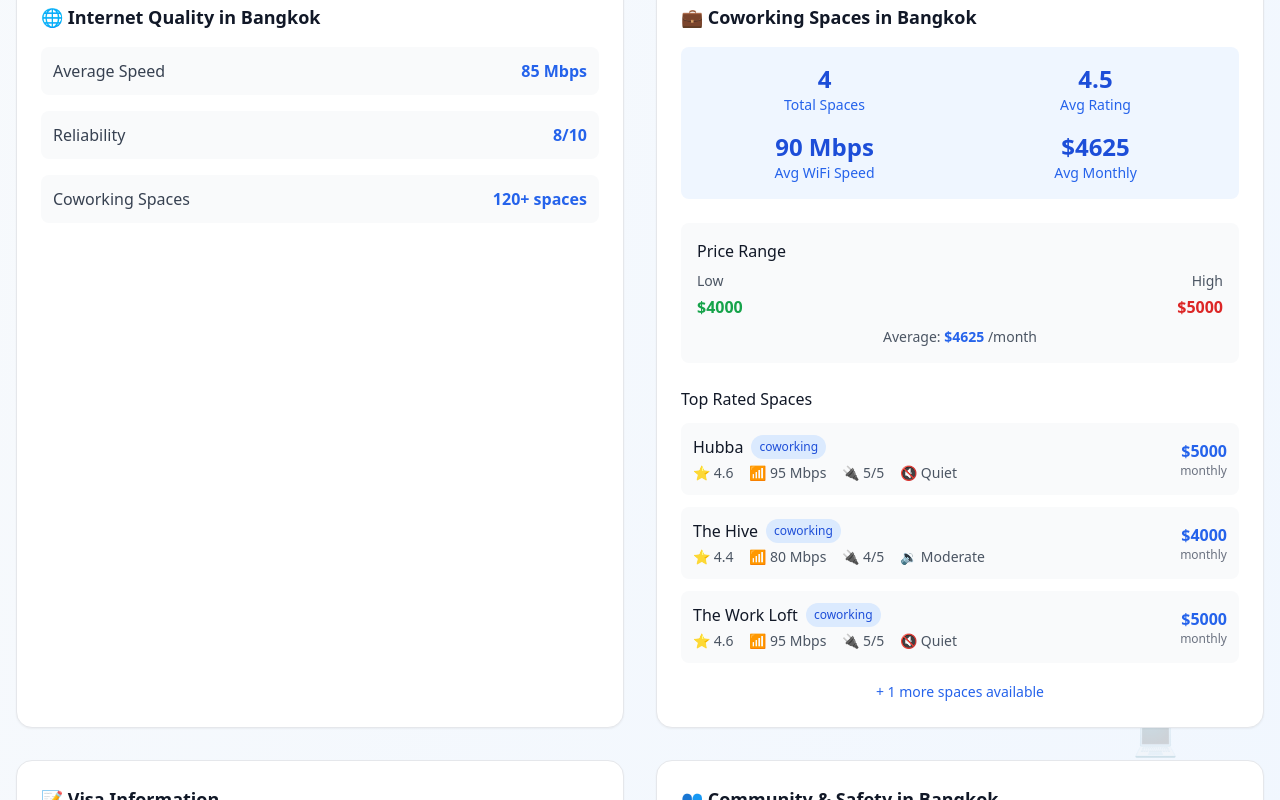
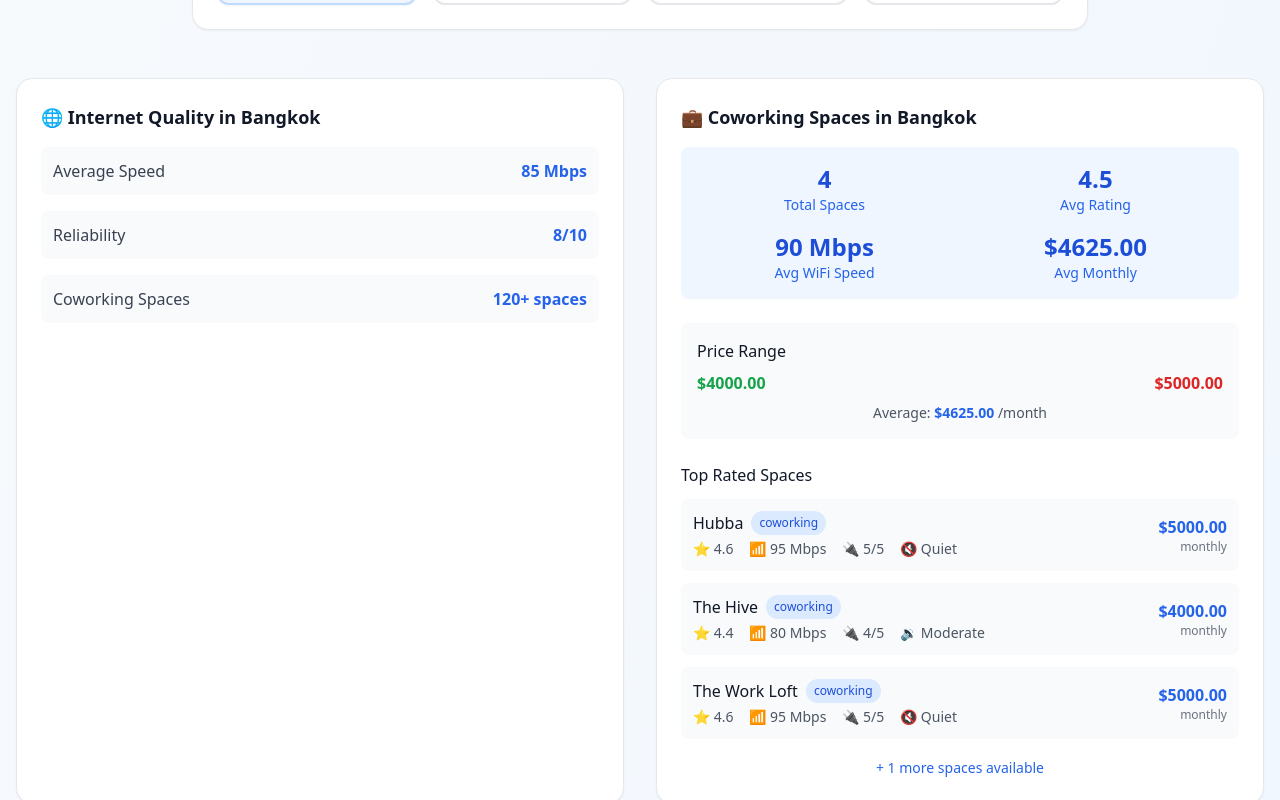
Before and after one commit to wgrea/Travel-Planner, a SvelteKit app: page /digital-nomad in a window 1280 px wide. Shown: the part 1100-1900 px from the top of the page. Built offline with nearby package versions, Linux system fonts and the light colour scheme.

Commit message:
Add files via upload

```diff
--- a/src/routes/digital-nomad/+page.svelte
+++ b/src/routes/digital-nomad/+page.svelte
@@ -48,12 +48,20 @@ In less touristy areas, libraries are often the main free workspace option and t
   import NextSteps from './components/NextSteps.svelte';
   import WorkPreferenceSelector from './components/WorkPreferenceSelector.svelte';
 
-  // State
-  let selectedCountry: string = 'Thailand';
-  let selectedRegion: string = '';
-  let selectedCity: string = 'Bangkok';
-  let workPreference: string = 'coworking';
-  let isLoading = false;
+  // === ADD CURRENCY IMPORTS ===
+  import { convertCurrency, formatCurrency } from '$lib/utils/currency';
+  import CurrencySelector from '$lib/components/CurrencySelector.svelte';
+  import { selectedCurrency } from '$lib/stores/currency';
+
+  // State using $state runes
+  let selectedCountry = $state('Thailand');
+  let selectedRegion = $state('');
+  let selectedCity = $state('Bangkok');
+  let workPreference = $state('coworking');
+  let isLoading = $state(false);
+
+  // === ADD REACTIVE CURRENCY ===
+  const currentCurrency = $derived($selectedCurrency);
 
   // Get country data for selector
   function getAllCountries(): { country: string; region: string; cities: string[] }[] {
@@ -160,18 +168,23 @@ In less touristy areas, libraries are often the main free workspace option and t
     selectedCountry = event.detail.country;
   }
 
-  // Load initial data
-  $: if (selectedCountry) {
+  // === CONVERT REACTIVE DECLARATIONS TO RUNES ===
+
+  // Use $effect for side effects
+  $effect(() => {
+    if (selectedCountry) {
       isLoading = true;
-    setTimeout(() => isLoading = false, 500);
+      const timer = setTimeout(() => isLoading = false, 500);
+      return () => clearTimeout(timer);
     }
+  });
 
   // Get current country data from nomadData
   function getCurrentCountryData() {
     return nomadData.find(item => item && item.country === selectedCountry);
   }
 
-  // Get current city data - UPDATED: Remove popularWorkspaces reference
+  // Get current city data
   function getCurrentCityData() {
     const countryData = getCurrentCountryData();
     const workspaceData = getCurrentWorkspaceData();
@@ -224,30 +237,29 @@ In less touristy areas, libraries are often the main free workspace option and t
     console.log('After work preference filter:', workspaces.map(w => `${w.name} (${w.type})`));
     console.log('=====================');
 
-  // Filter by work preference
-  console.log('Filtering by work preference:', workPreference);
-  if (workPreference === 'coworking') {
-    workspaces = workspaces.filter((space: Workspace) => {
-      const matches = space.type === 'coworking';
-      console.log(`  ${space.name} (${space.type}) matches coworking: ${matches}`);
-      return matches;
-    });
-  } else if (workPreference === 'cafe') {
-    workspaces = workspaces.filter((space: Workspace) => {
-      const matches = space.type === 'cafe';
-      console.log(`  ${space.name} (${space.type}) matches cafe: ${matches}`);
-      return matches;
-    });
-  } else if (workPreference === 'hostel') {
-    workspaces = workspaces.filter((space: Workspace) => space.type === 'hostel');
-  } else if (workPreference === 'hotel') {
-    workspaces = workspaces.filter((space: Workspace) => space.type === 'hotel');
+    return workspaces;
   }
 
-  return workspaces;
-}  // <-- This should be the ONLY closing brace for the function
+  // Use $derived for computed values
+  const countryData = $derived(getAllCountries());
+  const currentCountryData = $derived(getCurrentCountryData());
+  const currentVisaData = $derived(selectedCountry ? minimalData.countries[selectedCountry.toLowerCase()] : null);
+  const currentWorkspaceData = $derived(getCurrentWorkspaceData());
 
-  // Add this function to debug workspace types
+  // Use $effect for debugging and side effects
+  $effect(() => {
+    console.log('🔄 currentWorkspaceData UPDATED:', currentWorkspaceData.length, 'Country:', selectedCountry, 'City:', selectedCity, 'WorkPref:', workPreference);
+  });
+
+  $effect(() => {
+    console.log('📢 workPreference REACTIVE UPDATE:', workPreference);
+  });
+
+  $effect(() => {
+    console.log('🔄 PAGE DATA CHANGED - Country:', selectedCountry, 'City:', selectedCity, 'WorkPref:', workPreference, 'Workspaces:', currentWorkspaceData.length);
+  });
+
+  // Add this to debug workspace types
   function debugWorkspaceTypes() {
     const countryData = nomadData.find(item => item.country === selectedCountry);
     const workspaces = countryData?.workspaces || [];
@@ -270,42 +282,15 @@ In less touristy areas, libraries are often the main free workspace option and t
   }
 
   // Call it when relevant data changes
-  $: if (selectedCountry) {
+  $effect(() => {
+    if (selectedCountry) {
       debugWorkspaceTypes();
     }
+  });
 
-    // I don't think this is necessary but the whole page stops working when I comment this entire function out
-  function getVisaData() {
-    return selectedCountry ? minimalData.countries[selectedCountry.toLowerCase()] : null;
-  }
-
-  // INDIVIDUAL reactive declarations that include workPreference dependency:
-  $: countryData = getAllCountries();
-  $: currentCountryData = getCurrentCountryData();
-  $: currentVisaData = getVisaData();
-  // WITH this - force update on ALL dependency changes:
-  let currentWorkspaceData: Workspace[] = [];
-  $: {
-    // Force reactivity by using all dependencies
-    const trigger = `${selectedCountry}-${selectedCity}-${workPreference}`;
-    const newData = getCurrentWorkspaceData();
-    console.log('🔄 UPDATING currentWorkspaceData:', newData.length, 'items (triggered by:', trigger, ')');
-    currentWorkspaceData = newData;
-  }
-
-  // Individual reactive declarations that include ALL dependencies
-  $: currentWorkspaceData = getCurrentWorkspaceData();
-  $: console.log('🔄 currentWorkspaceData UPDATED:', currentWorkspaceData.length, 'Country:', selectedCountry, 'City:', selectedCity, 'WorkPref:', workPreference);
-
-  // ADD this to force update when workPreference changes:
-  $: {
-    // This empty block forces reactive update when workPreference changes
-    const trigger = workPreference;
-    currentWorkspaceData = getCurrentWorkspaceData();
-  }
-
-  // ADD THIS VIETNAM DEBUG CODE:
-  $: if (selectedCountry === 'Vietnam') {
+  // VIETNAM DEBUG CODE using $effect
+  $effect(() => {
+    if (selectedCountry === 'Vietnam') {
       console.log('🔍 === VIETNAM DEBUG ===');
 
       // Check what's in nomadData
@@ -321,11 +306,22 @@ In less touristy areas, libraries are often the main free workspace option and t
 
       console.log('🔍 =====================');
     }
-  $: console.log('📢 workPreference REACTIVE UPDATE:', workPreference);
+  });
 
-  // Add this to track when data actually changes
-  $: console.log('🔄 PAGE DATA CHANGED - Country:', selectedCountry, 'City:', selectedCity, 'WorkPref:', workPreference, 'Workspaces:', currentWorkspaceData.length);
+  // I don't think this is necessary but the whole page stops working when I comment this entire function out
+  function getVisaData() {
+    return selectedCountry ? minimalData.countries[selectedCountry.toLowerCase()] : null;
+  }
 
+  // Add debug logging for currency changes
+  $effect(() => {
+    console.log('🌍 Main page currency changed:', currentCurrency);
+  });
+
+  // Add debug logging for workspace data
+  $effect(() => {
+    console.log('🌍 Workspace data updated:', currentWorkspaceData.length, 'items');
+  });
 </script>
 
 <div class="min-h-screen bg-gradient-to-br from-slate-50 to-blue-50 px-4 py-8 relative overflow-hidden">
@@ -336,7 +332,7 @@ In less touristy areas, libraries are often the main free workspace option and t
 
     <!-- Back Button -->
     <button
-      on:click={() => goto('/')}
+      onclick={() => goto('/')}
       class="group mb-8 inline-flex items-center gap-2 text-gray-600 hover:text-gray-900 transition-colors duration-200"
     >
       <svg class="w-5 h-5" fill="none" stroke="currentColor" viewBox="0 0 24 24">
@@ -345,17 +341,19 @@ In less touristy areas, libraries are often the main free workspace option and t
       <span class="font-medium text-sm tracking-wide">Back to Main Menu</span>
     </button>
 
+    <!-- === ADD CURRENCY SELECTOR HERE === -->
+    <CurrencySelector />
 
     <!-- Navigation to new pages -->
     <div class="mb-8 flex gap-4 justify-center">
       <button
-        on:click={() => goto('/digital-nomad/support')}
+        onclick={() => goto('/digital-nomad/support')}
         class="px-6 py-3 bg-white/90 backdrop-blur-md rounded-xl border border-gray-200 shadow-lg hover:shadow-xl transition-all duration-300 hover:bg-white text-gray-700 font-medium"
       >
         📋 Support
       </button>
       <button
-        on:click={() => goto('/digital-nomad/how-to-work-from-anywhere')}
+        onclick={() => goto('/digital-nomad/how-to-work-from-anywhere')}
         class="px-6 py-3 bg-white/90 backdrop-blur-md rounded-xl border border-gray-200 shadow-lg hover:shadow-xl transition-all duration-300 hover:bg-white text-gray-700 font-medium"
       >
         💼 How to Work From Anywhere
@@ -363,7 +361,7 @@ In less touristy areas, libraries are often the main free workspace option and t
 
       <!-- ADD THIS BUTTON -->
       <button
-        on:click={() => goto('/transportation-costs')}
+        onclick={() => goto('/transportation-costs')}
         class="px-6 py-3 bg-white/90 backdrop-blur-md rounded-xl border border-gray-200 shadow-lg hover:shadow-xl transition-all duration-300 hover:bg-white text-gray-700 font-medium flex items-center gap-2"
       >
         🚗 Transportation Costs
@@ -396,7 +394,7 @@ In less touristy areas, libraries are often the main free workspace option and t
         <div class="inline-block w-8 h-8 border-2 border-gray-300 border-t-blue-500 rounded-full animate-spin"></div>
         <p class="mt-4 text-gray-600">Loading digital nomad data...</p>
       </div>
-    {:else if selectedCountry && currentCountryData}  <!-- This should work now -->
+    {:else if selectedCountry && currentCountryData}
 
       <!-- Work Preference Section -->
       <div class="mb-12 max-w-4xl mx-auto">
@@ -427,6 +425,7 @@ In less touristy areas, libraries are often the main free workspace option and t
         countryData={currentCountryData}
         workspaceData={currentWorkspaceData}
         visaData={currentVisaData}
+        currency={currentCurrency}
       />
 
     {:else if selectedCountry}
--- a/src/routes/digital-nomad/components/CoworkingSpacesCard.svelte
+++ b/src/routes/digital-nomad/components/CoworkingSpacesCard.svelte
@@ -1,47 +1,56 @@
 <!-- src/routes/digital-nomad/components/CoworkingSpacesCard.svelte -->
 <script lang="ts">
   import type { Workspace } from '$lib/data/nomadData';
+  import { convertCurrency, formatCurrency } from '$lib/utils/currency';
 
-  export let selectedCountry: string;
-  export let selectedCity: string;
-  export let workPreference: string;
-  export let workspaceData: Workspace[] = [];
+  // Use $props() instead of export let
+  let {
+    workspaceData = [],
+    currency = 'USD',
+    selectedCountry,
+    selectedCity,
+    workPreference
+  } = $props();
 
-  // Add reactive tracking to see when props update
-  $: console.log('📊 CoworkingSpacesCard UPDATED - workPreference:', workPreference, 'workspaceData:', workspaceData.length);
-
-  // Force reactivity by tracking all props
-  $: reactiveKey = `${selectedCountry}-${selectedCity}-${workPreference}-${workspaceData.length}`;
-  $: console.log('🔄 CoworkingSpacesCard FORCED UPDATE:', reactiveKey);
-
-  // Your existing filtering logic (keep this as-is)
-  $: filteredWorkspaces = workspaceData.filter(space => {
-    // Filter by work preference
-    if (workPreference === 'coworking' && space.type !== 'coworking') return false;
-    if (workPreference === 'cafe' && space.type !== 'cafe') return false;
-    if (workPreference === 'hostel' && space.type !== 'public_space') return false;
-    if (workPreference === 'hotel' && space.type !== 'hotel') return false;
-    return true;
+  // Add reactivity to currency changes
+  $effect(() => {
+    console.log('💰 CoworkingSpacesCard currency updated:', currency);
   });
 
+  function formatPrice(price: number): string {
+    console.log('💰 Formatting price:', price, 'in currency:', currency);
+    return formatCurrency(convertCurrency(price, 'USD', currency), currency);
+  }
+
+  // Define filteredWorkspaces as a derived value
+  const filteredWorkspaces = $derived(
+    workspaceData.filter((space: Workspace) => {
+      if (workPreference === 'coworking' && space.type !== 'coworking') return false;
+      if (workPreference === 'cafe' && space.type !== 'cafe') return false;
+      if (workPreference === 'hostel' && space.type !== 'public_space') return false;
+      if (workPreference === 'hotel' && space.type !== 'hotel') return false;
+      return true;
+    })
+  );
+
   // Get workspace statistics
-  $: workspaceStats = {
+  const workspaceStats = $derived({
     total: filteredWorkspaces.length,
-    coworkingSpaces: filteredWorkspaces.filter(space => space.type === 'coworking').length,
-    cafes: filteredWorkspaces.filter(space => space.type === 'cafe').length,
-    libraries: filteredWorkspaces.filter(space => space.type === 'library').length,
-    hotels: filteredWorkspaces.filter(space => space.type === 'hotel').length,
+    coworkingSpaces: filteredWorkspaces.filter((space: Workspace) => space.type === 'coworking').length,
+    cafes: filteredWorkspaces.filter((space: Workspace) => space.type === 'cafe').length,
+    libraries: filteredWorkspaces.filter((space: Workspace) => space.type === 'library').length,
+    hotels: filteredWorkspaces.filter((space: Workspace) => space.type === 'hotel').length,
     averageRating: filteredWorkspaces.length > 0
-      ? (filteredWorkspaces.reduce((sum, space) => sum + space.rating, 0) / filteredWorkspaces.length).toFixed(1)
+      ? (filteredWorkspaces.reduce((sum: number, space: Workspace) => sum + space.rating, 0) / filteredWorkspaces.length).toFixed(1)
       : '0.0',
     averageWifiSpeed: filteredWorkspaces.length > 0
-      ? Math.round(filteredWorkspaces.reduce((sum, space) => sum + space.wifiSpeed, 0) / filteredWorkspaces.length)
+      ? Math.round(filteredWorkspaces.reduce((sum: number, space: Workspace) => sum + space.wifiSpeed, 0) / filteredWorkspaces.length)
       : 0
-  };
+  });
 
-  // Get price range for current preference
-  $: priceRange = (() => {
-    const spacesWithPrices = filteredWorkspaces.filter(space => {
+  // Alternative: Use $derived.by() correctly
+  const priceRange = $derived.by(() => {
+    const spacesWithPrices = filteredWorkspaces.filter((space: Workspace) => {
       if (workPreference === 'coworking') return space.monthlyPrice;
       if (workPreference === 'cafe') return space.hourlyRate;
       if (workPreference === 'hotel') return space.hourlyRate;
@@ -50,7 +59,7 @@
 
     if (spacesWithPrices.length === 0) return null;
 
-    const prices = spacesWithPrices.map(space => {
+    const prices = spacesWithPrices.map((space: Workspace) => {
       if (workPreference === 'coworking') return space.monthlyPrice!;
       return space.hourlyRate!;
     });
@@ -58,13 +67,22 @@
     return {
       min: Math.min(...prices),
       max: Math.max(...prices),
-      average: Math.round(prices.reduce((sum, price) => sum + price, 0) / prices.length)
+      average: Math.round(prices.reduce((sum: number, price: number) => sum + price, 0) / prices.length)
     };
-  })();
+  });
 
-  console.log('📊 Component - workspaceData:', workspaceData.length);
-  console.log('📊 Component - filtered data:', filteredWorkspaces?.length || workspaceData.length);
+  // Alternative simpler approach if the above doesn't work:
+  /*
+  const priceRange = $derived.by(() => {
+    // same logic as above
+  });
+  */
 
+  // Add debug logging for filtered workspaces
+  $effect(() => {
+    console.log('📊 Filtered workspaces:', filteredWorkspaces.length);
+    console.log('💰 Price range:', priceRange);
+  });
 </script>
 
 <div class="bg-white rounded-2xl p-6 border border-gray-200 shadow-sm">
@@ -101,7 +119,7 @@
       <div class="text-center">
         <div class="text-2xl font-bold text-blue-700">
           {#if priceRange}
-            ${priceRange.average}
+            {formatPrice(priceRange.average)}
           {:else}
             -
           {/if}
@@ -121,15 +139,11 @@
       <div class="mb-6 p-4 bg-gray-50 rounded-lg">
         <h4 class="font-medium text-gray-900 mb-2">Price Range</h4>
         <div class="flex justify-between items-center">
-          <span class="text-sm text-gray-600">Low</span>
-          <span class="text-sm text-gray-600">High</span>
-        </div>
-        <div class="flex justify-between items-center mt-1">
-          <span class="font-semibold text-green-600">${priceRange.min}</span>
-          <span class="font-semibold text-red-600">${priceRange.max}</span>
+          <span class="font-semibold text-green-600">{formatPrice(priceRange.min)}</span>
+          <span class="font-semibold text-red-600">{formatPrice(priceRange.max)}</span>
         </div>
         <div class="mt-2 text-center text-sm text-gray-600">
-          Average: <span class="font-semibold text-blue-600">${priceRange.average}</span>
+          Average: <span class="font-semibold text-blue-600">{formatPrice(priceRange.average)}</span>
           {#if workPreference === 'coworking'}
             /month
           {:else}
@@ -143,7 +157,7 @@
     <div>
       <h4 class="font-medium text-gray-900 mb-3">Top Rated Spaces</h4>
       <div class="space-y-3">
-        {#each filteredWorkspaces.slice(0, 3) as space}
+        {#each filteredWorkspaces.slice(0, 3) as space (space.name)}
           <div class="flex items-center justify-between p-3 bg-gray-50 rounded-lg hover:bg-gray-100 transition-colors">
             <div class="flex-1">
               <div class="flex items-center gap-2 mb-1">
@@ -175,10 +189,14 @@
             </div>
             <div class="text-right">
               {#if workPreference === 'coworking' && space.monthlyPrice}
-                <div class="font-semibold text-blue-600">${space.monthlyPrice}</div>
+                <div class="font-semibold text-blue-600">
+                  {formatPrice(space.monthlyPrice)}
+                </div>
                 <div class="text-xs text-gray-500">monthly</div>
               {:else if space.hourlyRate}
-                <div class="font-semibold text-blue-600">${space.hourlyRate}</div>
+                <div class="font-semibold text-blue-600">
+                  {formatPrice(space.hourlyRate)}
+                </div>
                 <div class="text-xs text-gray-500">hourly</div>
               {:else}
                 <div class="text-sm text-gray-500">Free</div>
--- a/src/routes/digital-nomad/components/LocationSelector.svelte
+++ b/src/routes/digital-nomad/components/LocationSelector.svelte
@@ -1,17 +1,64 @@
 <!-- src/routes/digital-nomad/components/LocationSelector.svelte -->
 <script lang="ts">
-  import { getCitiesByCountry, getCityDetails } from '$lib/data/cityData';
+  import { nomadData } from '$lib/data/nomadData';
+  import { convertCurrency, formatCurrency } from '$lib/utils/currency';
 
-  export let selectedCountry: string;
-  export let selectedCity: string;
+  // Use $props() instead of export let
+  let {
+    currency = 'USD',
+    selectedCountry,
+    selectedCity
+  } = $props();
 
-  $: availableCities = selectedCountry ? getCitiesByCountry(selectedCountry) : [];
-  $: cityDetails = selectedCountry && selectedCity ? getCityDetails(selectedCity, selectedCountry) : null;
+  function formatPrice(price: number): string {
+    return formatCurrency(convertCurrency(price, 'USD', currency), currency);
+  }
+
+  // Get cities from nomadData
+  const availableCities = $derived(
+    selectedCountry
+      ? (nomadData.find(country => country.country === selectedCountry)?.cities || [])
+      : []
+  );
+
+  // Get city details from nomadData
+  function getCityDetails(city: string, country: string) {
+    const countryData = nomadData.find(c => c.country === country);
+    if (!countryData) {
+      return {
+        digitalNomadScore: 7,
+        costOfLiving: {
+          accommodation: { midrange: 800 },
+          dailyLiving: { midrange: 30 }
+        },
+        hasCoworkingSpaces: true,
+        isPopular: true,
+        vibe: ['Friendly', 'Affordable']
+      };
+    }
+
+    return {
+      digitalNomadScore: countryData.community?.expatSize || 7,
+      costOfLiving: {
+        accommodation: { midrange: countryData.costs?.coworkingMonthly || 800 },
+        dailyLiving: { midrange: countryData.costs?.coffeeShopWork || 30 }
+      },
+      hasCoworkingSpaces: (countryData.workspaces?.length || 0) > 0,
+      isPopular: true,
+      vibe: ['Friendly', 'Affordable']
+    };
+  }
+
+  const cityDetails = $derived(
+    selectedCountry && selectedCity ? getCityDetails(selectedCity, selectedCountry) : null
+  );
 
   // Auto-select first city when country changes
-  $: if (selectedCountry && availableCities.length > 0 && !availableCities.includes(selectedCity)) {
-    selectedCity = availableCities[0];
-  }
+  $effect(() => {
+    if (selectedCountry && availableCities.length > 0 && !availableCities.includes(selectedCity)) {
+      selectedCity = availableCities[0];
+    }
+  });
 </script>
 
 <div class="grid grid-cols-1 md:grid-cols-2 gap-6">
@@ -38,7 +85,7 @@
         <div class="text-blue-800 font-medium">Exploring {selectedCity}</div>
         <div class="text-blue-600 text-sm">
           Digital Nomad Score: {cityDetails.digitalNomadScore}/10 •
-          Monthly Cost: ~${cityDetails.costOfLiving.accommodation.midrange + (cityDetails.costOfLiving.dailyLiving.midrange * 30)}
+          Monthly Cost: ~{formatPrice(cityDetails.costOfLiving.accommodation.midrange + (cityDetails.costOfLiving.dailyLiving.midrange * 30))}
         </div>
         <div class="flex gap-2 mt-1">
           {#if cityDetails.hasCoworkingSpaces}
--- a/src/routes/digital-nomad/components/MainContent.svelte
+++ b/src/routes/digital-nomad/components/MainContent.svelte
@@ -8,15 +8,21 @@
   import type { Workspace } from '$lib/data/nomadData';
   import type { NomadData } from '$lib/data/nomadData';
 
-  export let selectedCountry: string;
-  export let selectedCity: string;
-  export let workPreference: string;
-  export let countryData: NomadData | undefined;
-  export let workspaceData: Workspace[] = [];
-  export let visaData: any;
+  // Use $props() instead of export let
+  let {
+    selectedCountry,
+    selectedCity,
+    workPreference,
+    countryData,
+    workspaceData = [],
+    visaData,
+    currency = 'USD'
+  } = $props();
 
   // Add reactive tracking
-  $: console.log('🎯 MainContent UPDATED - workPreference:', workPreference, 'workspaceData:', workspaceData.length);
+  $effect(() => {
+    console.log('🎯 MainContent UPDATED - workPreference:', workPreference, 'workspaceData:', workspaceData.length);
+  });
 </script>
 
 <div>
@@ -28,10 +34,11 @@
       {countryData}
     />
     <CoworkingSpacesCard
+      {workspaceData}
       {selectedCountry}
       {selectedCity}
       {workPreference}
-      {workspaceData}
+      {currency}
     />
     <VisaInfoCard
       {selectedCountry}
@@ -47,10 +54,11 @@
   <!-- Popular Coworking Spaces -->
   <div class="mb-12">
     <PopularCoworkingSpaces
+      {workspaceData}
       {selectedCountry}
       {selectedCity}
       {workPreference}
-      {workspaceData}
+      {currency}
     />
   </div>
 
--- a/src/routes/digital-nomad/components/PopularCoworkingSpaces.svelte
+++ b/src/routes/digital-nomad/components/PopularCoworkingSpaces.svelte
@@ -1,15 +1,27 @@
 <!-- src/routes/digital-nomad/components/PopularCoworkingSpaces.svelte -->
 <script lang="ts">
   import type { Workspace } from '$lib/data/nomadData';
+  import { convertCurrency, formatCurrency } from '$lib/utils/currency';
 
-  export let selectedCountry: string;
-  export let selectedCity: string;
-  export let workPreference: string;
-  export let workspaceData: Workspace[] = [];
+  // Use $props() instead of export let
+  let {
+    workspaceData = [],
+    selectedCountry,
+    selectedCity,
+    workPreference,
+    currency = 'USD'
+  } = $props();
 
-  $: reactiveKey = `${selectedCountry}-${selectedCity}-${workPreference}-${workspaceData.length}`;
-  $: console.log('🔄 PopularCoworkingSpaces FORCED UPDATE:', reactiveKey);
-  $: console.log('📊 PopularCoworkingSpaces UPDATED - workPreference:', workPreference, 'workspaceData:', workspaceData.length);
+  // React to currency changes
+  $effect(() => {
+    console.log('💰 PopularCoworkingSpaces currency updated:', currency);
+  });
+
+  function formatPrice(price: number): string {
+    return formatCurrency(convertCurrency(price, 'USD', currency), currency);
+  }
+
+  // Add any other reactive code using $derived instead of $:
 </script>
 
 <div class="bg-white rounded-2xl p-6 border border-gray-200 shadow-sm">
@@ -59,9 +71,9 @@
             </div>
               <div class="flex items-center gap-1">
                 {#if space.type === 'coworking' && space.monthlyPrice}
-                💰 ${space.monthlyPrice}/mo
+                  💰 {formatPrice(space.monthlyPrice)}/mo
                 {:else if space.hourlyRate}
-                💰 ${space.hourlyRate}/hr
+                  💰 {formatPrice(space.hourlyRate)}/hr
                 {:else}
                   💰 Free
                 {/if}
```
Lines whose indentation alone changed are shown as unchanged.
